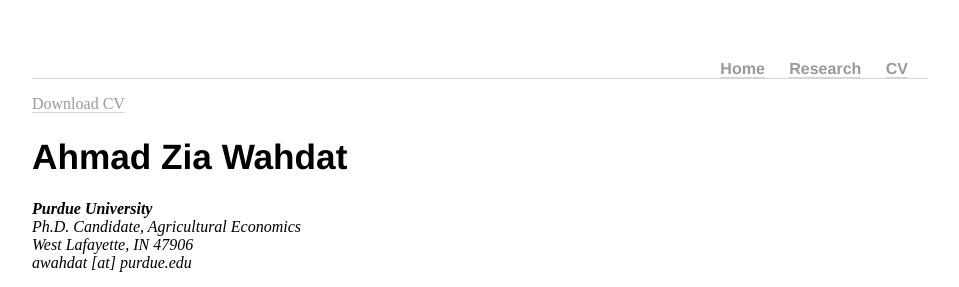
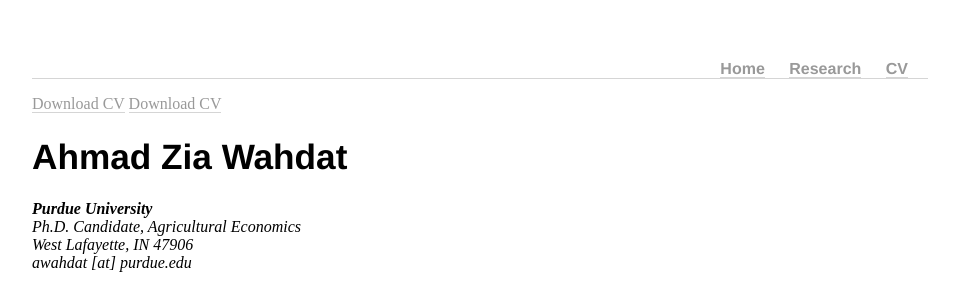
Before and after one commit to awahdat/webpage, a Jekyll site: the page built from cv/index.html, in a window 1280 px wide. Shown: the top 287 px of the page, without its empty margins (160-1119 px from the left). Built offline with Jekyll 4.4.1, drawn with Linux system fonts in a browser that asks for light colours.

Commit message:
Update index.html

```diff
--- a/cv/index.html
+++ b/cv/index.html
@@ -5,6 +5,8 @@ description: Current CV for Ahmad Zia Wahdat.
 ---
 <div class="cv">
 	<a href="/files/Ahmad_Wahdat_CV.pdf" class="btn btn-default pull-right" title="Download CV as PDF">Download CV</a>
+        <a href="files/Ahmad_Wahdat_CV.pdf" class="button" download><i class="fa fa-download"></i>Download CV</a>
+
 				<span itemprop="name"><h1>Ahmad Zia Wahdat</h1></span>
 				<address>
 				<span itemprop="affiliation"><strong>Purdue University</strong><br></span>
```
